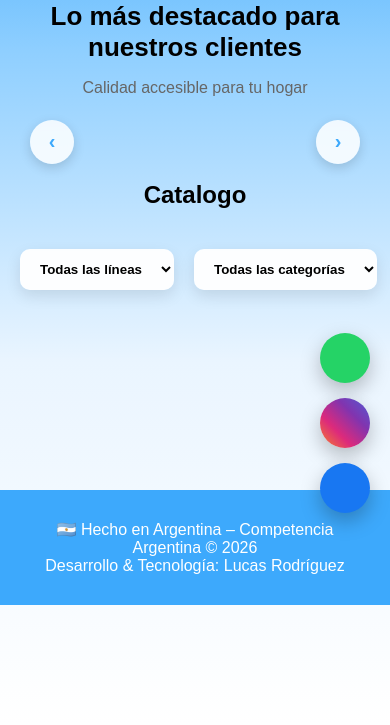
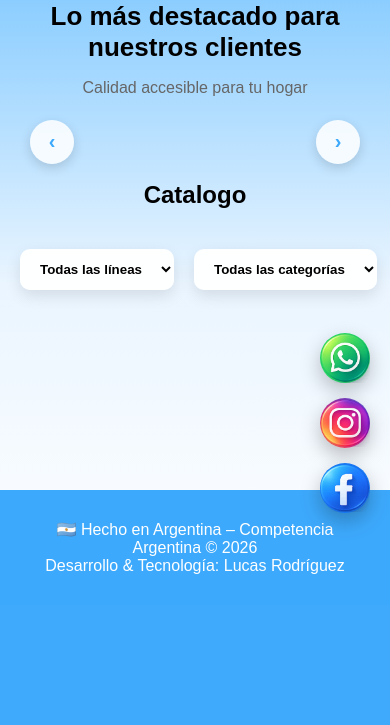
Before and after one commit to LuucasR/CompetenciaArgentina, a PHP site: page / in a window 390 px wide. Shown: the part 311-1036 px from the top of the page. After the commit the page ends 885 px from the top, so only its background shows below. Run offline with PHP 8.4, Linux system fonts and the light colour scheme.

Commit message:
addvisualsbuttons

```diff
--- a/css/styles.css
+++ b/css/styles.css
@@ -838,10 +838,6 @@ margin: 0 auto;
 
 @media (max-width: 768px) {
 
-  body {
-    padding-bottom: 120px; /* evita que botones tapen contenido */
-  }
-
   .modal-content {
     width: 95%;
     max-height: 85vh;
@@ -989,3 +985,9 @@ body.modal-open .social-floating {
 .modal-close:active {
   transform: scale(0.9);
 }
+/* Botones redes redondos flotantes */
+.social-btn img {
+  width: 100%;
+  height: 100%;
+  object-fit: contain;
+}
--- a/index.html
+++ b/index.html
@@ -79,21 +79,25 @@
 <script src="js/app.js"></script>
 
 <!-- BOTONES REDES -->
+
 <div class="social-floating">
 
   <a href="https://wa.me/541169233139"
      target="_blank"
      class="social-btn whatsapp">
+    <img src="img/sources/IcoW.png" alt="WhatsApp">
   </a>
 
   <a href="https://www.instagram.com/competenciaargentina/"
      target="_blank"
      class="social-btn instagram">
+    <img src="img/sources/IcoI.png" alt="Instagram">
   </a>
 
   <a href="https://www.facebook.com/profile.php?id=61588363227913"
      target="_blank"
      class="social-btn facebook">
+    <img src="img/sources/IcoF.png" alt="Facebook">
   </a>
 
 </div>
```
Also changed, not shown: img/sources/IcoF.png (added), img/sources/IcoI.png (added), img/sources/IcoW.png (added), img/sources/Icos.png (added).
